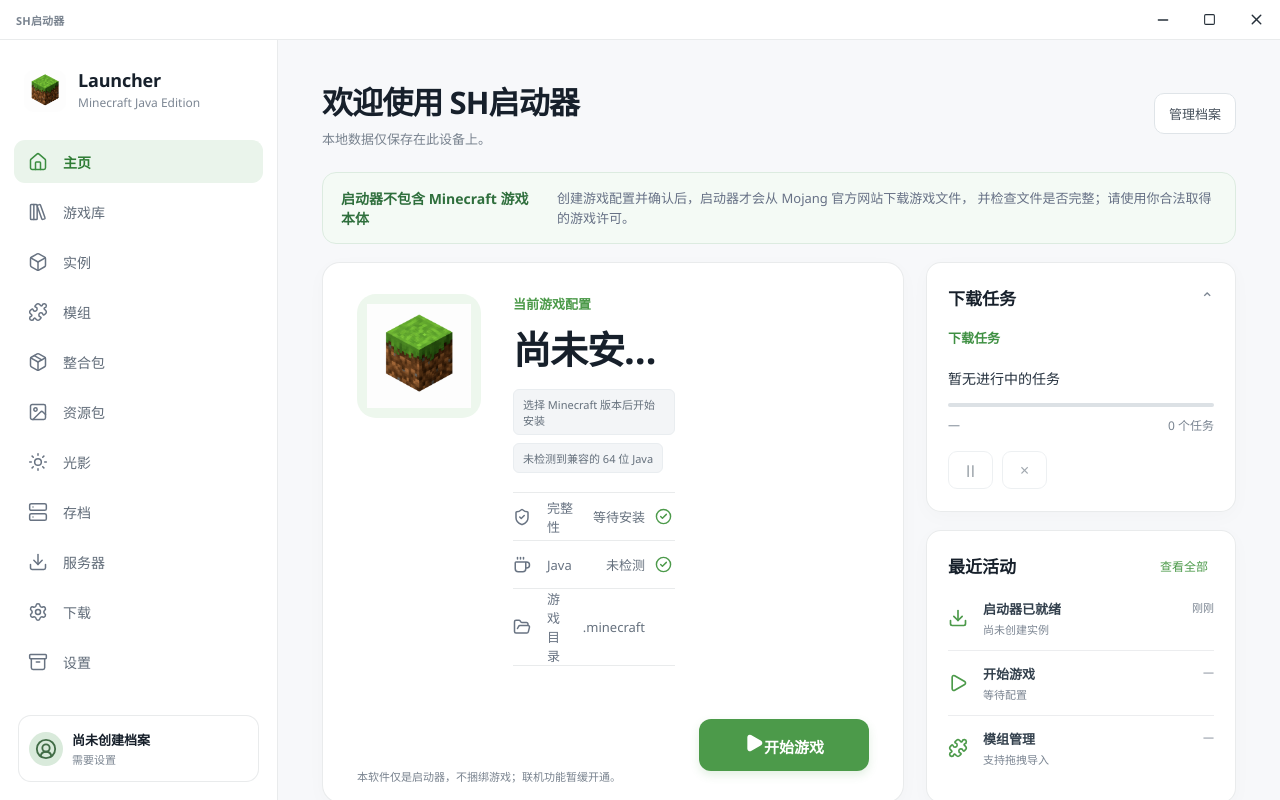
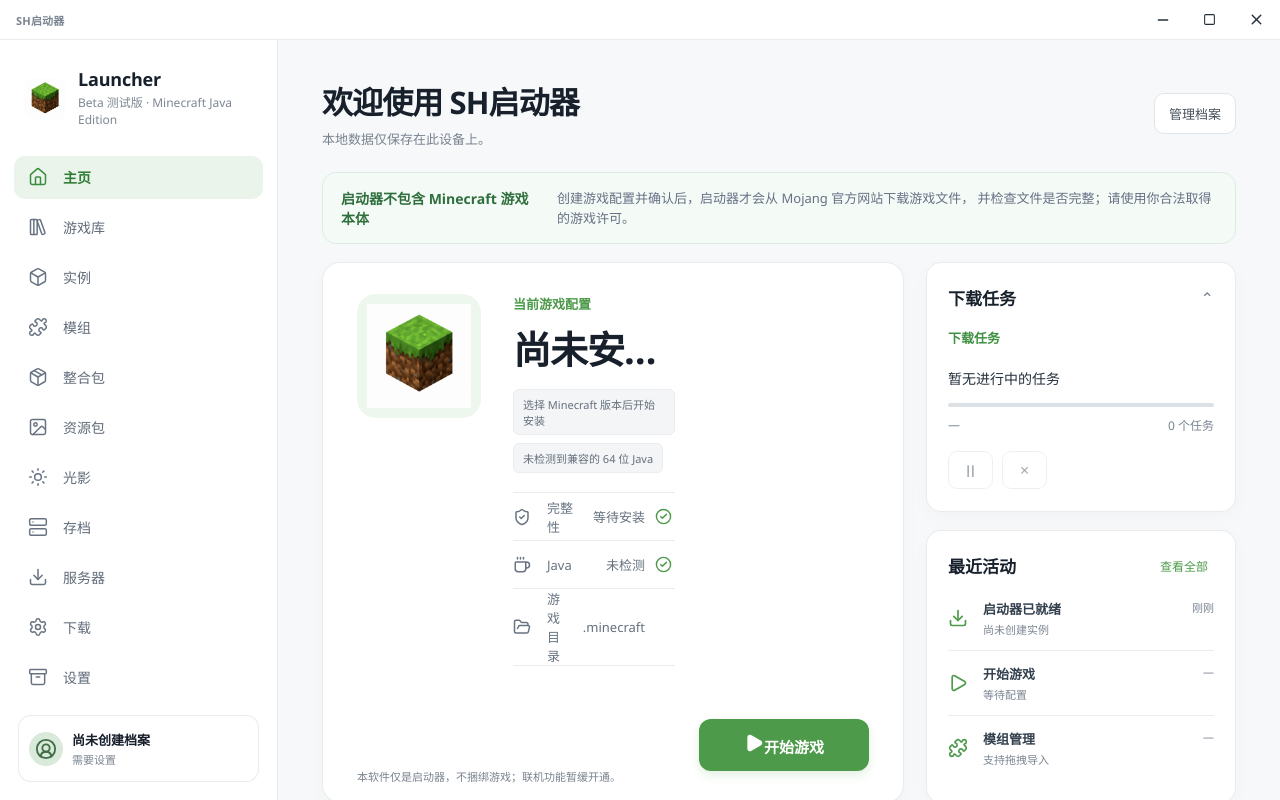
Before and after one commit to Bantanxiaon/minecraft-java-launcher, a React (Vite) app: page / in a window 1280 px wide. Built offline with nearby package versions, Linux system fonts and the light colour scheme.

Commit message:
feat: show Beta test badge inside the launcher UI
- Version-aware release channel: 0.x builds display 'Beta 测试版'
- Badge shown in sidebar brand and splash screen footer

```diff
--- a/src/App.tsx
+++ b/src/App.tsx
@@ -39,7 +39,7 @@
   BootStep,
   BootStepKey,
 } from "./types/splash";
-import packageJson from "../package.json";
+import { APP_VERSION, RELEASE_CHANNEL_LABEL } from "./version";
 import {
   ArchiveContentPage,
   ComingSoonPage,
@@ -80,8 +80,6 @@
 } from "lucide-react";
 import "./App.css";
 import "./overrides.css";
-
-const APP_VERSION = packageJson.version;
 
 function deriveProgress(steps: BootStep[]) {
   if (!steps.length) return 0;
@@ -1809,7 +1807,10 @@
       <aside>
         <div className="brand">
           <img className="brand-art" src={grassBlock} alt="Minecraft grass block" />
-          <span className="brand-copy"><strong>Launcher</strong><small>Minecraft Java Edition</small></span>
+          <span className="brand-copy">
+            <strong>Launcher</strong>
+            <small>{RELEASE_CHANNEL_LABEL} · Minecraft Java Edition</small>
+          </span>
         </div>
         <nav>
           {navItems.map((item, index) => {
--- a/src/components/SplashScreen.tsx
+++ b/src/components/SplashScreen.tsx
@@ -8,6 +8,7 @@
 } from "lucide-react";
 import loadingAnimation from "../assets/loading.json";
 import type { BootStep, BootStepState } from "../types/splash";
+import { RELEASE_CHANNEL_LABEL } from "../version";
 
 type SplashScreenProps = {
   steps: BootStep[];
@@ -128,7 +129,7 @@
         </ul>
 
         <p className="splash-version">
-          v{version} · 本地数据仅保存在此设备上
+          v{version} {RELEASE_CHANNEL_LABEL} · 本地数据仅保存在此设备上
         </p>
       </div>
     </div>
--- /dev/null
+++ b/src/version.ts
@@ -0,0 +1,10 @@
+import packageJson from "../package.json";
+
+export const APP_VERSION = packageJson.version;
+
+export const RELEASE_CHANNEL: "beta" | "stable" = /^0\./.test(APP_VERSION)
+  ? "beta"
+  : "stable";
+
+export const RELEASE_CHANNEL_LABEL =
+  RELEASE_CHANNEL === "beta" ? "Beta 测试版" : "正式版";
```
